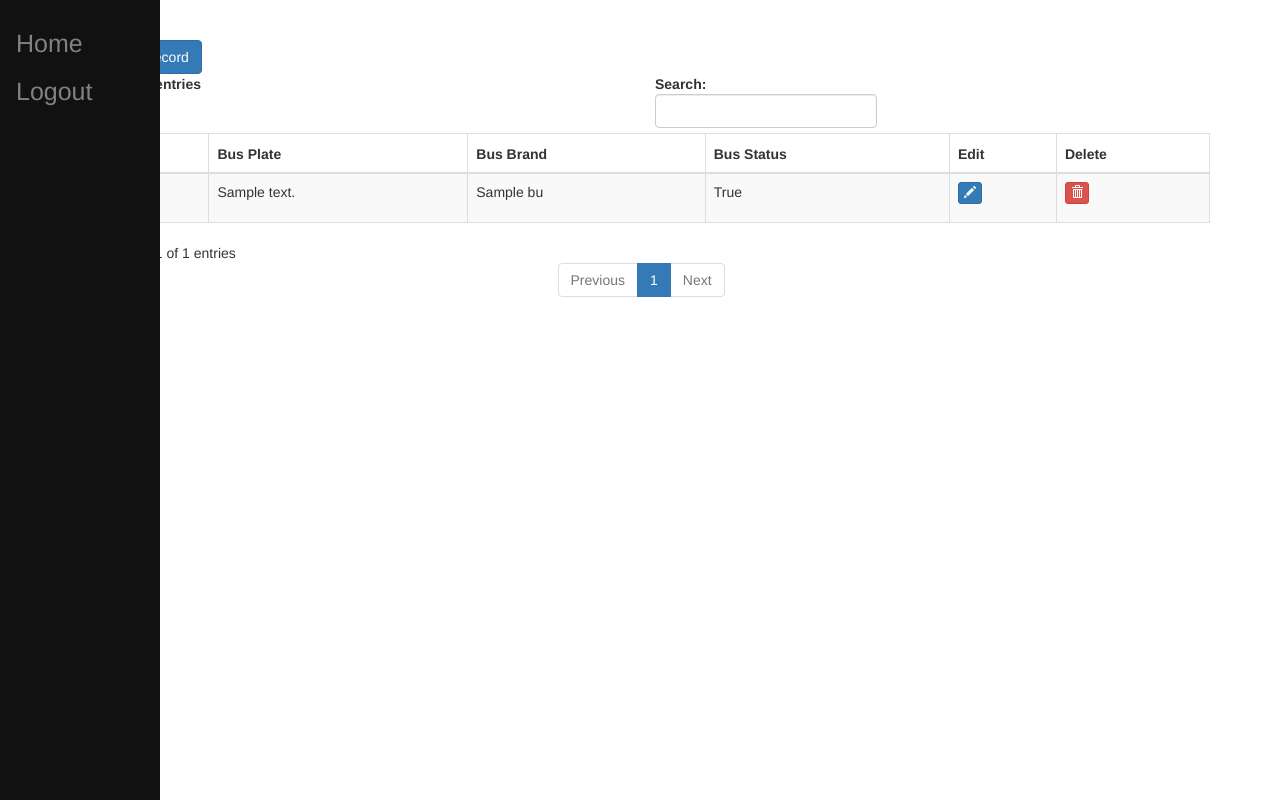
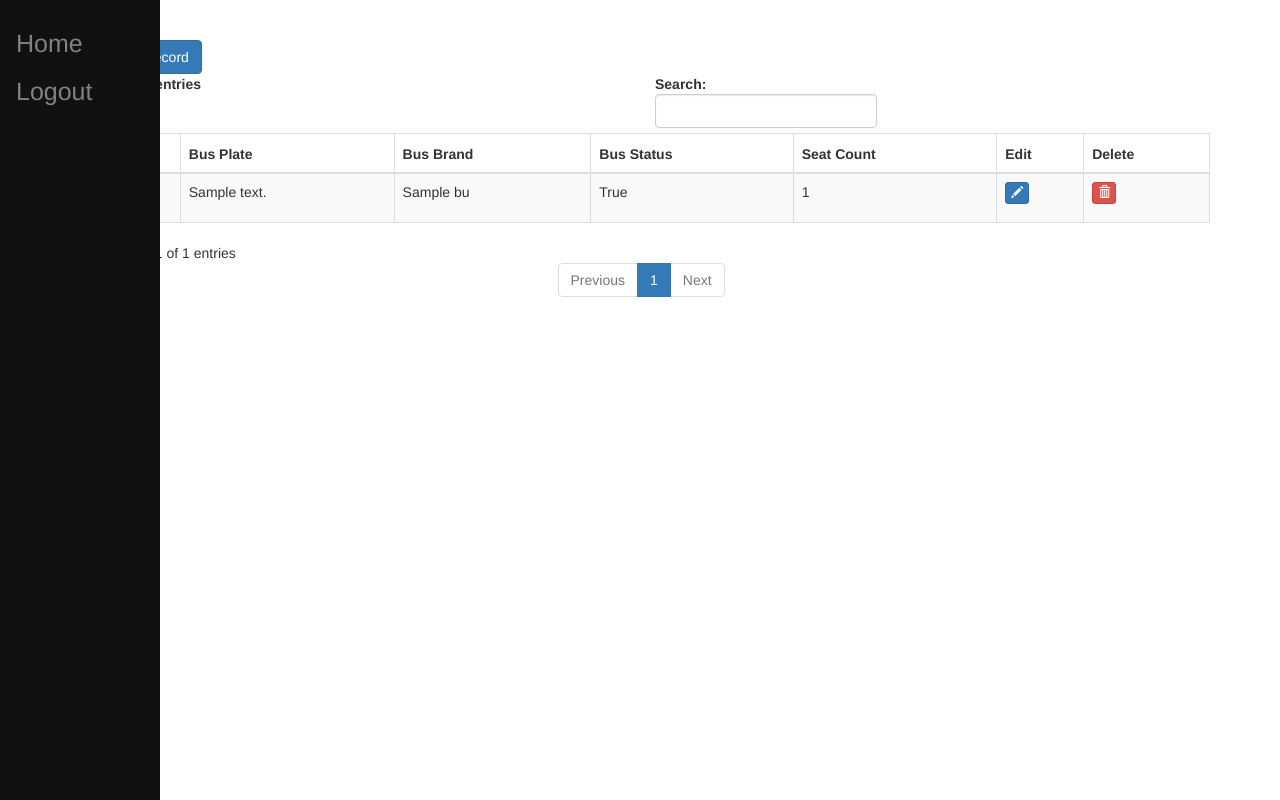
Before and after one commit to serdarmumcu/MYESBusTicketing, a Django app: page /bus/ in a window 1280 px wide. Run offline with Django 3.2, Linux system fonts and the light colour scheme; a user stored in the database is signed in; tables that the repository leaves empty hold one stand-in row (values such as "Sample post"); some libraries are stand-ins or nearby versions.

Commit message:
price and seat_count fields are added

```diff
--- a/SourceCode/busticket/forms.py
+++ b/SourceCode/busticket/forms.py
@@ -5,10 +5,11 @@ from datetimewidget.widgets import DateTimeWidget
 class BusForm(forms.ModelForm):
     class Meta:
         model = Bus
-        fields = ['plate_text', 'brand_name', 'status','bus_company']
+        fields = ['plate_text', 'brand_name', 'status','seat_count','bus_company']
         widgets = { 'plate_text': forms.TextInput(attrs={ 'class': 'form-control' }),
             'brand_name': forms.TextInput(attrs={ 'class': 'form-control' }),
             'status': forms.CheckboxInput(attrs={ 'class': 'form-control' }),
+            'seat_count': forms.NumberInput(attrs={ 'class': 'form-control' }),
             'bus_company': forms.HiddenInput(attrs={ 'class': 'form-control' }),
       }
 
@@ -24,7 +25,7 @@ class DriverForm(forms.ModelForm):
 class TripForm(forms.ModelForm):
     class Meta:
         model = Trip
-        fields = ['trip_no','bus', 'driver', 'from_city', 'to_city', 'trip_date']
+        fields = ['trip_no','bus', 'driver', 'from_city', 'to_city', 'trip_date','price']
         widgets = {
             'trip_no': forms.TextInput(attrs={'class': 'form-control' ,'readonly': 'readonly'}),
             'bus': forms.Select(attrs={ 'class': 'form-control' }),
@@ -32,6 +33,7 @@ class TripForm(forms.ModelForm):
             'from_city': forms.Select(attrs={ 'class': 'form-control' }),
             'to_city': forms.Select(attrs={ 'class': 'form-control' }),
             'trip_date': DateTimeWidget(attrs={'id':"yourdatetimeid"}, usel10n = True, bootstrap_version=3),
+            'price': forms.NumberInput(attrs={'class': 'form-control'}),
         }
 
     def __init__(self,buscompany, *args, **kwargs):
--- a/SourceCode/busticket/models.py
+++ b/SourceCode/busticket/models.py
@@ -14,6 +14,7 @@ class Bus(models.Model):
     plate_text = models.CharField(max_length=30,unique=True)
     brand_name = models.CharField(max_length=30,default='Mercedes Benz')
     status = models.BooleanField(default=True)
+    seat_count = models.IntegerField(default=52)
     bus_company = models.ForeignKey(BusCompany, on_delete=models.CASCADE, blank=True,null=True)
     def __str__(self):
         return self.plate_text
@@ -28,7 +29,6 @@ class Driver(models.Model):
 
 class City(models.Model):
     name = models.CharField(max_length=30,unique=True)
-
     def __str__(self):
         return self.name
 
@@ -39,6 +39,7 @@ class Trip(models.Model):
     from_city = models.ForeignKey(City, related_name='f_city', on_delete=models.CASCADE,blank=True,null=True)
     to_city = models.ForeignKey(City, related_name='t_city', on_delete=models.CASCADE,blank=True,null=True)
     trip_date = models.DateTimeField(blank=True)
+    price = models.DecimalField(max_digits=6, decimal_places=2, default=0.0)
     bus_company = models.ForeignKey(BusCompany, on_delete=models.CASCADE, editable=False,blank=True,null=True)
     class Meta:
         constraints = [
--- a/SourceCode/templates/busticket/buscrud/bus.html
+++ b/SourceCode/templates/busticket/buscrud/bus.html
@@ -13,6 +13,7 @@
                 <th>Bus Plate</th>
                 <th>Bus Brand</th>
                 <th>Bus Status</th>
+                <th>Seat Count</th>
                 <th>Edit</th>
                 <th>Delete</th>
              </thead>
@@ -24,6 +25,7 @@
      <td>{{ bus.plate_text }}</td>
      <td>{{ bus.brand_name }}</td>
      <td>{{ bus.status }}</td>
+     <td>{{ bus.seat_count }}</td>
      <td><p data-placement="top" data-toggle="tooltip" title="Edit"><a href="/busedit/{{ bus.id }}" class="btn btn-primary btn-xs" data-title="Edit" data-toggle="modal"  ><span class="glyphicon glyphicon-pencil"></span></a></p></td>
      <td><p data-placement="top" data-toggle="tooltip" title="Delete"><a href="/busdelete/{{ bus.id }}" class="btn btn-danger btn-xs" onclick="return confirm('Are you sure you want to delete this?')" data-title="Delete" data-toggle="modal"  ><span class="glyphicon glyphicon-trash"></span></a></p></td>
     </tr>
--- a/SourceCode/templates/busticket/tripcrud/trip.html
+++ b/SourceCode/templates/busticket/tripcrud/trip.html
@@ -15,6 +15,7 @@
                 <th>From City</th>
                 <th>To City</th>
                 <th>Trip Date</th>
+                <th>Price</th>
                 <th>Edit</th>
                 <th>Delete</th>
              </thead>
@@ -28,6 +29,7 @@
      <td>{{ trip.from_city }}</td>
      <td>{{ trip.to_city }}</td>
      <td>{{ trip.trip_date }}</td>
+     <td>{{ trip.price }}</td>
      <td><p data-placement="top" data-toggle="tooltip" title="Edit"><a href="/tripedit/{{ trip.id }}" class="btn btn-primary btn-xs" data-title="Edit" data-toggle="modal"  ><span class="glyphicon glyphicon-pencil"></span></a></p></td>
      <td><p data-placement="top" data-toggle="tooltip" title="Delete"><a href="/tripdelete/{{ trip.id }}" class="btn btn-danger btn-xs" onclick="return confirm('Are you sure you want to delete this?')" data-title="Delete" data-toggle="modal"  ><span class="glyphicon glyphicon-trash"></span></a></p></td>
     </tr>
```
Also changed, not shown: SourceCode/busticket/migrations/0005_auto_20210502_1019.py (added).
